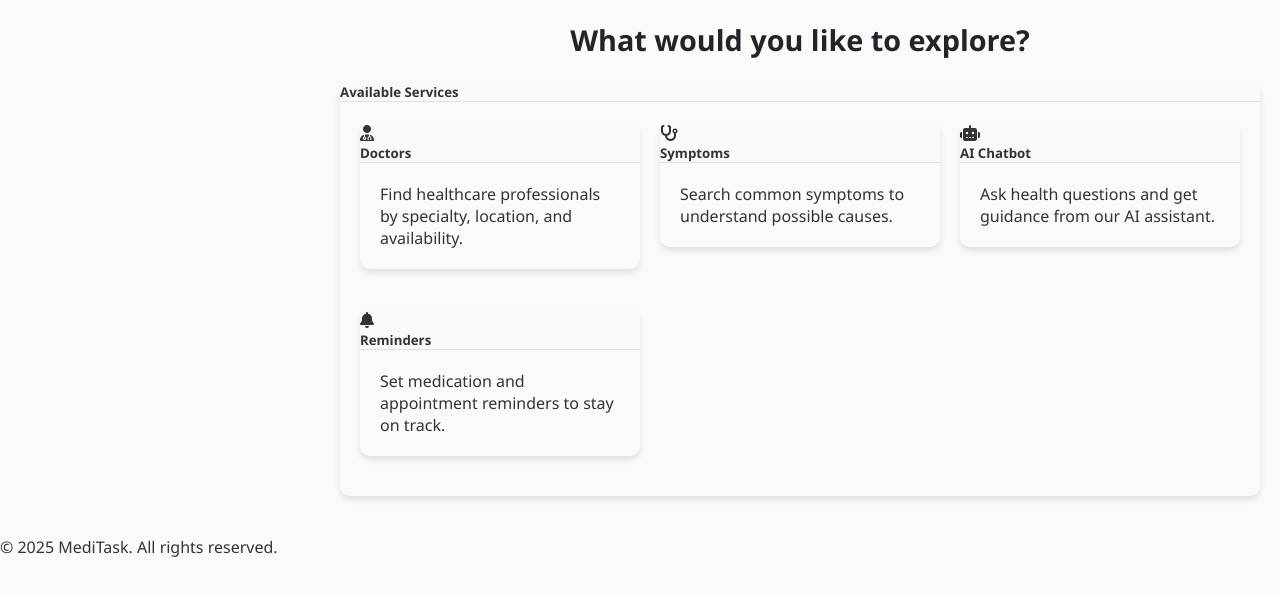
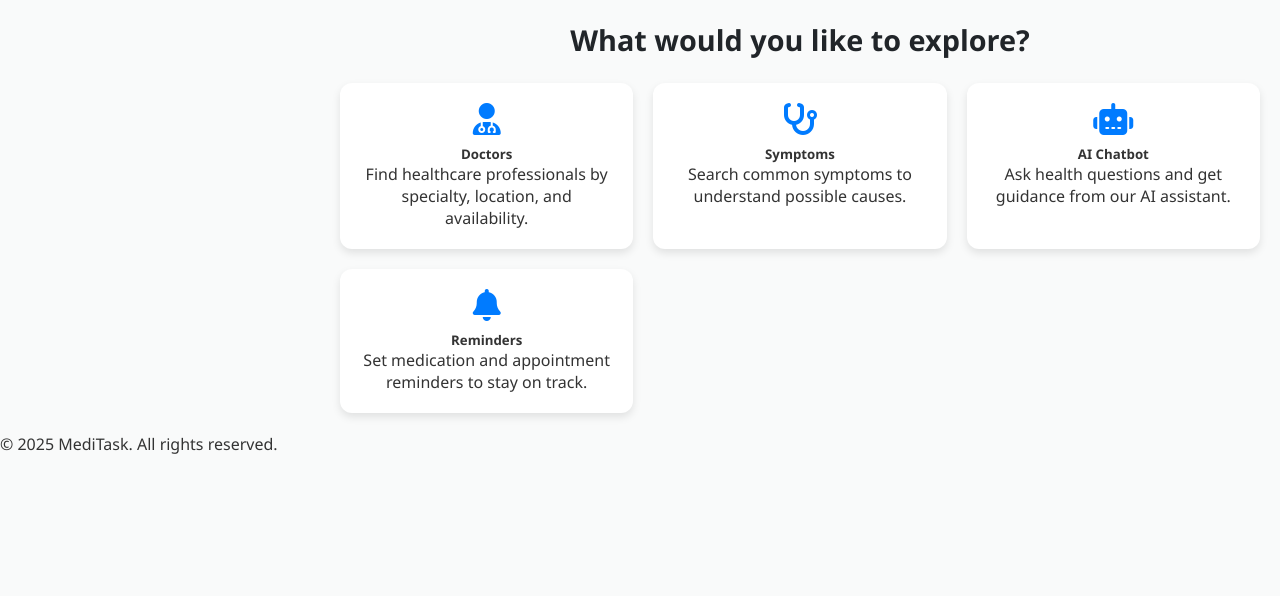
Before and after one commit to AkibDa/MediTrack, a Flask app: page /explore in a window 1280 px wide. Shown: the part 67-663 px from the top of the page. Run offline with Flask 3, Linux system fonts and the light colour scheme; some web fonts are replaced.

Commit message:
fixed major bugg

```diff
--- a/web/templates/base.html
+++ b/web/templates/base.html
@@ -14,14 +14,37 @@
     <nav>
         <h1>MediTask</h1>
         <ul>
-            <li><a id="home" href="/">Home</a></li>
-            {% if session.get('user') %}
-              <li><a href="/explore">Services</a></li>
-              <li><a href="/logout">Logout</a></li>
-            {% else %}
-              <li><a id="login" href="/login">Login</a></li>
-              <li><a href="/register" id="register">Register</a></li>
-            {% endif %}
+          <li>
+            <a id="home" href="{{ url_for('index') }}"
+               class="{% if request.path == url_for('index') %}active{% endif %}">
+               Home
+            </a>
+          </li>
+
+          {% if session.get('user') %}
+            <li>
+              <a id="explore" href="{{ url_for('explore') }}"
+                 class="{% if request.path == url_for('explore') %}active{% endif %}">
+                 Services
+              </a>
+            </li>
+            <li>
+              <a href="{{ url_for('logout') }}">Logout</a>
+            </li>
+          {% else %}
+            <li>
+              <a id="login" href="{{ url_for('login') }}"
+                 class="{% if request.path == url_for('login') %}active{% endif %}">
+                 Login
+              </a>
+            </li>
+            <li>
+              <a id="register" href="{{ url_for('register') }}"
+                 class="{% if request.path == url_for('register') %}active{% endif %}">
+                 Register
+              </a>
+            </li>
+          {% endif %}
         </ul>
     </nav>
 
--- a/web/templates/chatbot.html
+++ b/web/templates/chatbot.html
@@ -32,7 +32,7 @@
 
     <div class="hero">
         <div class="hero-text">
-            <form method="POST" action="{{ url_for('chatbot') }}" style="max-width: 500px; margin: 0 auto;">
+            <form method="POST" action="{{ url_for('chatbot_page') }}" style="max-width: 500px; margin: 0 auto;">
                 <div style="display: flex; gap: 10px;">
                     <input type="text" name="user_message" placeholder="Ask a question about your symptoms or urgency..."
                            style="flex: 1; padding: 0.8rem; border: 2px solid #e1e8ed; border-radius: 5px; font-size: 1rem;">
--- a/web/templates/explore.html
+++ b/web/templates/explore.html
@@ -4,61 +4,62 @@
 <div class="main-content">
     <h1 class="form-title">What would you like to explore?</h1>
 
-    <div class="card">
-        <div class="card-header">
-            <h5>Available Services</h5>
-        </div>
-        <div class="card-body">
-            <div style="display: grid; grid-template-columns: repeat(auto-fit, minmax(250px, 1fr)); gap: 20px;">
-                <a href="{{ url_for('doctors') }}" id="selectDoctors" style="text-decoration: none; color: inherit;">
-                    <div class="card">
-                        <div class="card-header">
-                            <i class="fas fa-user-md"></i>
-                            <h5>Doctors</h5>
-                        </div>
-                        <div class="card-body">
-                            <p>Find healthcare professionals by specialty, location, and availability.</p>
-                        </div>
-                    </div>
-                </a>
+    <div style="display: grid; grid-template-columns: repeat(auto-fit, minmax(250px, 1fr)); gap: 20px; margin-top: 20px;">
 
-                <a href="{{ url_for('symptom_checker') }}" id="selectSymptoms" style="text-decoration: none; color: inherit;">
-                    <div class="card">
-                        <div class="card-header">
-                            <i class="fas fa-stethoscope"></i>
-                            <h5>Symptoms</h5>
-                        </div>
-                        <div class="card-body">
-                            <p>Search common symptoms to understand possible causes.</p>
-                        </div>
-                    </div>
-                </a>
+        <!-- Doctors -->
+        <a href="{{ url_for('doctors') }}" class="service-card">
+            <i class="fas fa-user-md fa-2x"></i>
+            <h5>Doctors</h5>
+            <p>Find healthcare professionals by specialty, location, and availability.</p>
+        </a>
 
-                <a href="{{ url_for('chatbot') }}" id="selectChatbot" style="text-decoration: none; color: inherit;">
-                    <div class="card">
-                        <div class="card-header">
-                            <i class="fas fa-robot"></i>
-                            <h5>AI Chatbot</h5>
-                        </div>
-                        <div class="card-body">
-                            <p>Ask health questions and get guidance from our AI assistant.</p>
-                        </div>
-                    </div>
-                </a>
+        <!-- Symptoms -->
+        <a href="{{ url_for('symptom_checker') }}" class="service-card">
+            <i class="fas fa-stethoscope fa-2x"></i>
+            <h5>Symptoms</h5>
+            <p>Search common symptoms to understand possible causes.</p>
+        </a>
 
-                <a href="{{ url_for('reminders') }}" id="selectReminders" style="text-decoration: none; color: inherit;">
-                    <div class="card">
-                        <div class="card-header">
-                            <i class="fas fa-bell"></i>
-                            <h5>Reminders</h5>
-                        </div>
-                        <div class="card-body">
-                            <p>Set medication and appointment reminders to stay on track.</p>
-                        </div>
-                    </div>
-                </a>
-            </div>
-        </div>
+        <!-- Chatbot -->
+        <a href="{{ url_for('chatbot_page') }}" class="service-card">
+            <i class="fas fa-robot fa-2x"></i>
+            <h5>AI Chatbot</h5>
+            <p>Ask health questions and get guidance from our AI assistant.</p>
+        </a>
+
+        <!-- Reminders -->
+        <a href="{{ url_for('reminders') }}" class="service-card">
+            <i class="fas fa-bell fa-2x"></i>
+            <h5>Reminders</h5>
+            <p>Set medication and appointment reminders to stay on track.</p>
+        </a>
+
     </div>
 </div>
+
+<style>
+.service-card {
+    display: flex;
+    flex-direction: column;
+    align-items: center;
+    padding: 20px;
+    text-align: center;
+    border-radius: 12px;
+    background: #fff;
+    color: inherit;
+    text-decoration: none;
+    box-shadow: 0 4px 8px rgba(0,0,0,0.1);
+    transition: transform 0.2s ease, box-shadow 0.2s ease;
+}
+
+.service-card:hover {
+    transform: translateY(-5px);
+    box-shadow: 0 6px 14px rgba(0,0,0,0.15);
+}
+
+.service-card i {
+    margin-bottom: 10px;
+    color: #007bff; /* change accent color as needed */
+}
+</style>
 {% endblock %}
```
